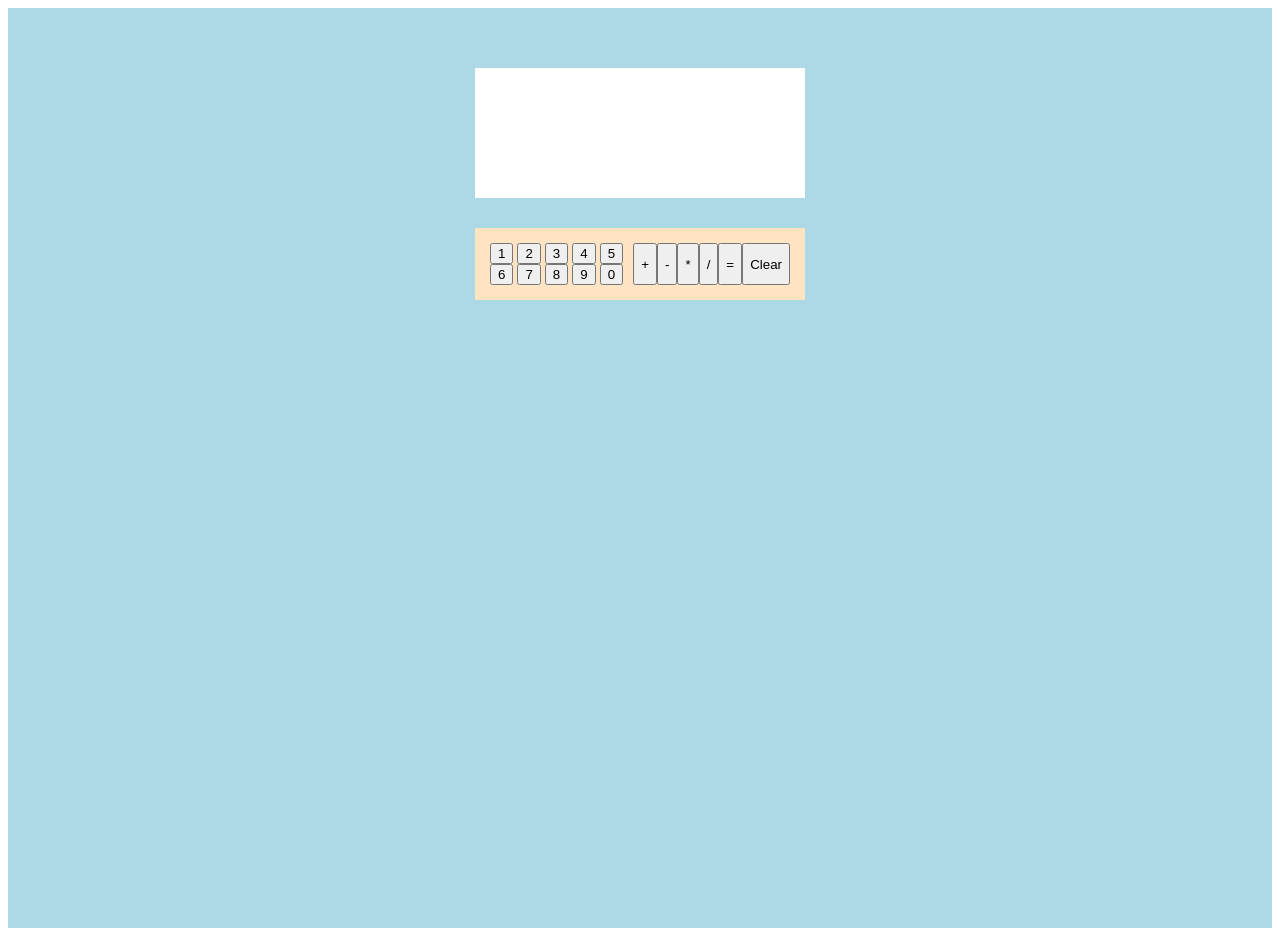
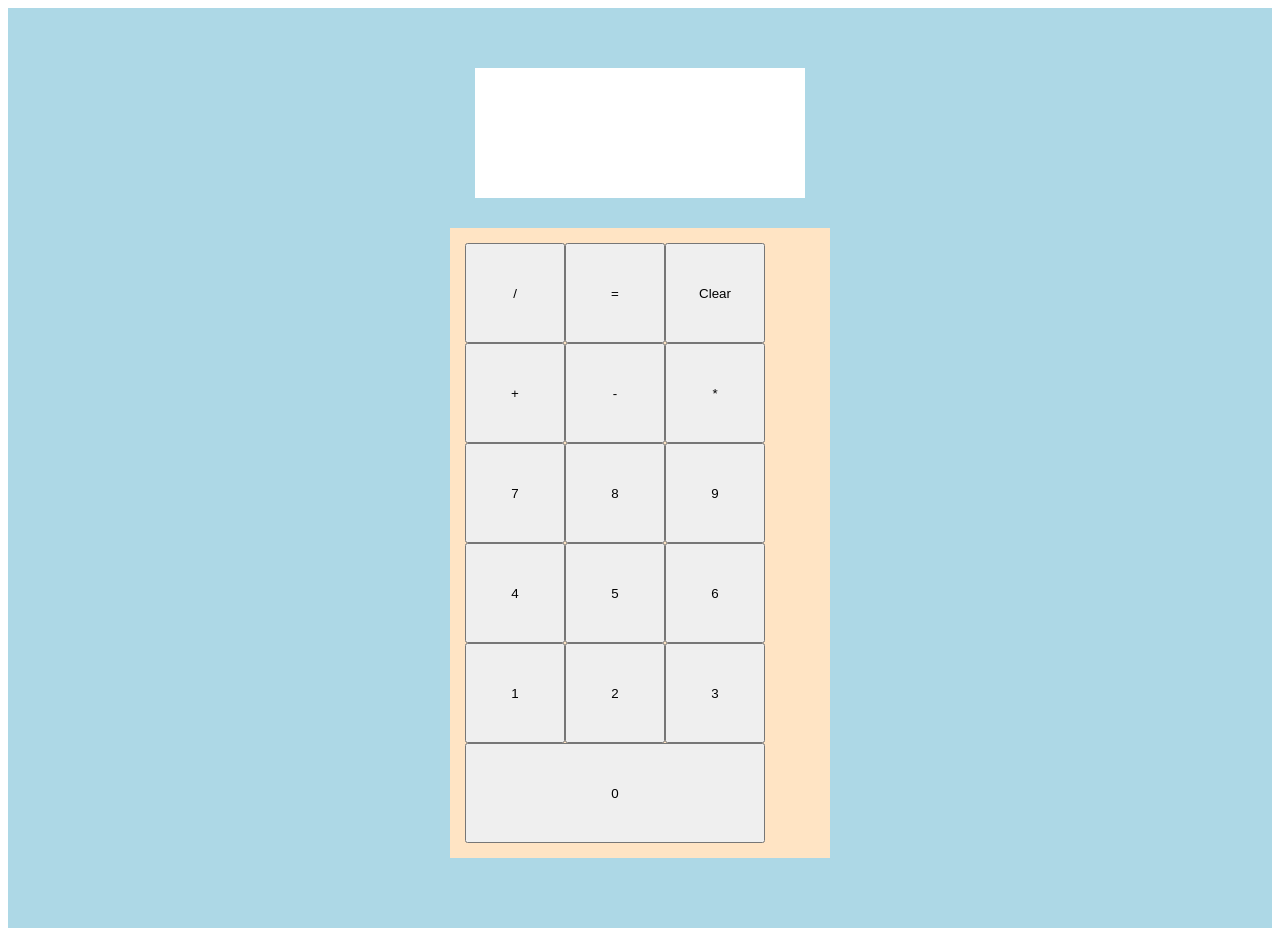
Before and after one commit to moonleeks/odin-calculator, a plain HTML site: page index.html in a window 1280 px wide. Drawn offline with Linux system fonts and the light colour scheme.

Commit message:
messing with style

```diff
--- a/index.html
+++ b/index.html
@@ -13,18 +13,17 @@
             <div class="display"></div>
         </div>
         <div class="buttonsContainer">
-            <div class="digitContainer">
-                <button id="one" data-symbol="1">1</button>
-                <button id="two" data-symbol="2">2</button>
-                <button id="three" data-symbol="3">3</button>
-                <button id="four" data-symbol="4">4</button>
-                <button id="five" data-symbol="5">5</button>
-                <button id="six" data-symbol="6">6</button>
-                <button id="seven" data-symbol="7">7</button>
-                <button id="eigth" data-symbol="8">8</button>
-                <button id="nine" data-symbol="9">9</button>
-                <button id="zero" data-symbol="0">0</button>
-            </div>
+            <button class="digit"  id="zero" data-symbol="0">0</button>
+            <button class="digit" id="one" data-symbol="1">1</button>
+            <button class="digit"  id="two" data-symbol="2">2</button>
+            <button class="digit"  id="three" data-symbol="3">3</button>
+            <button class="digit"  id="four" data-symbol="4">4</button>
+            <button class="digit"  id="five" data-symbol="5">5</button>
+            <button class="digit"  id="six" data-symbol="6">6</button>
+            <button class="digit"  id="seven" data-symbol="7">7</button>
+            <button class="digit"  id="eigth" data-symbol="8">8</button>
+            <button class="digit"  id="nine" data-symbol="9">9</button>
+
             <button id="add" class="operator">+</button>
             <button id="substract" class="operator">-</button>
             <button id="multiply" class="operator">*</button>
--- a/script.js
+++ b/script.js
@@ -50,13 +50,21 @@ let operand = 'a';
 let lastKey = '';
 const display = document.querySelector('.display');
 
+// TODO
+// handle input of negative numbers
+
+// a different way: store last keypresses in an array and after each press
+// update the display.
+// How long should the array be? Number of operator presses can determine that.
+
+
 
 // if a digit is pressed after a calculate press we should clear
 // everything and start fresh. But if an operator is pressed after
 // calculate then we use the result
 const buttonsContainer = document.querySelector('.buttonsContainer');
 buttonsContainer.addEventListener('click', (e) => {
-    if (e.target.parentNode.classList.contains('digitContainer')) {
+    if (e.target.classList.contains('digit')) {
         if (lastKey === 'calculate') { //when calculate press if followd by digit press
             clear();
         }
--- a/style.css
+++ b/style.css
@@ -1,3 +1,7 @@
+button {
+    width: 100px;
+    height: 100px;
+}
 .outerContainer {
     display: flex;
     flex-direction: column;
@@ -23,8 +27,17 @@
 
 .buttonsContainer {
     display: flex;
+
+    flex-wrap: wrap-reverse;
     background-color: bisque;
+    width: 350px;
+    padding: 15px;
+}
+
+.digitContainer {
+    width: 200px;
+}
+
+#zero {
     width: 300px;
-    padding: 15px;
-    justify-content: space-evenly;
 }
```
